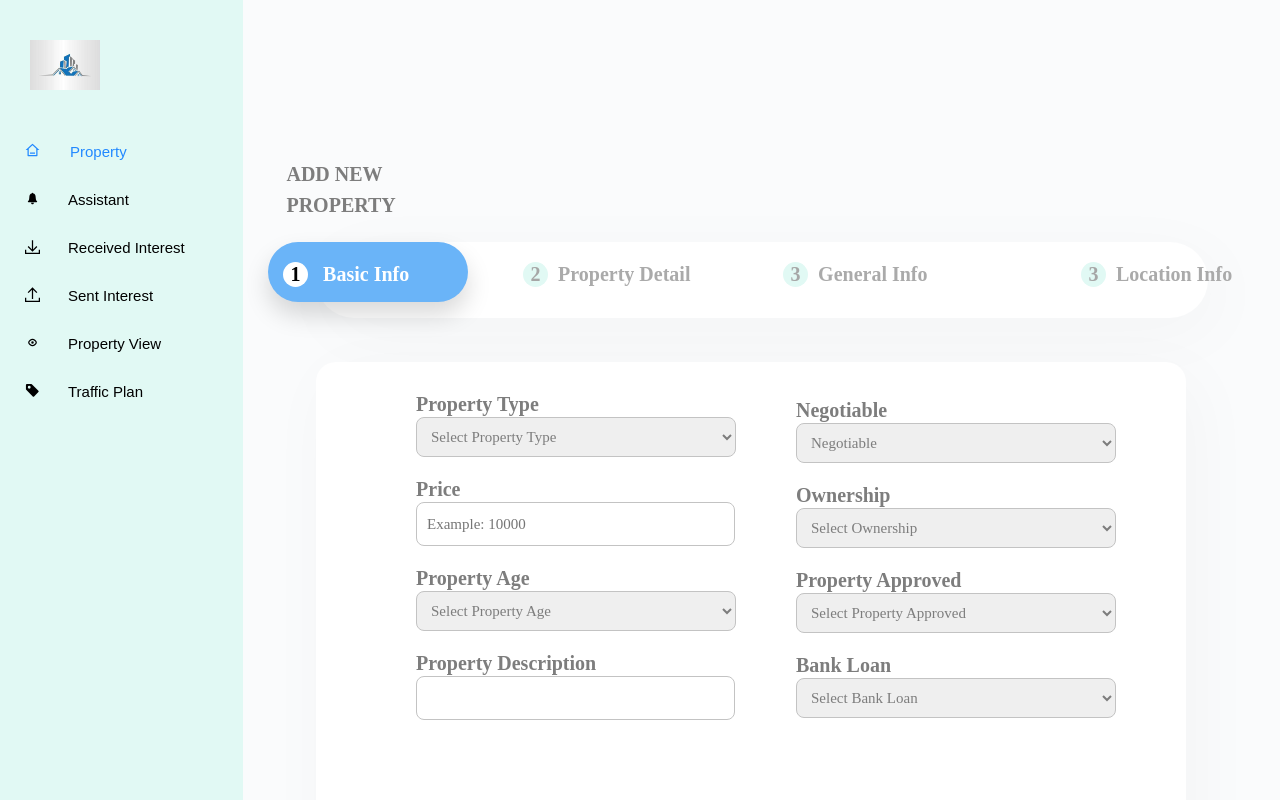
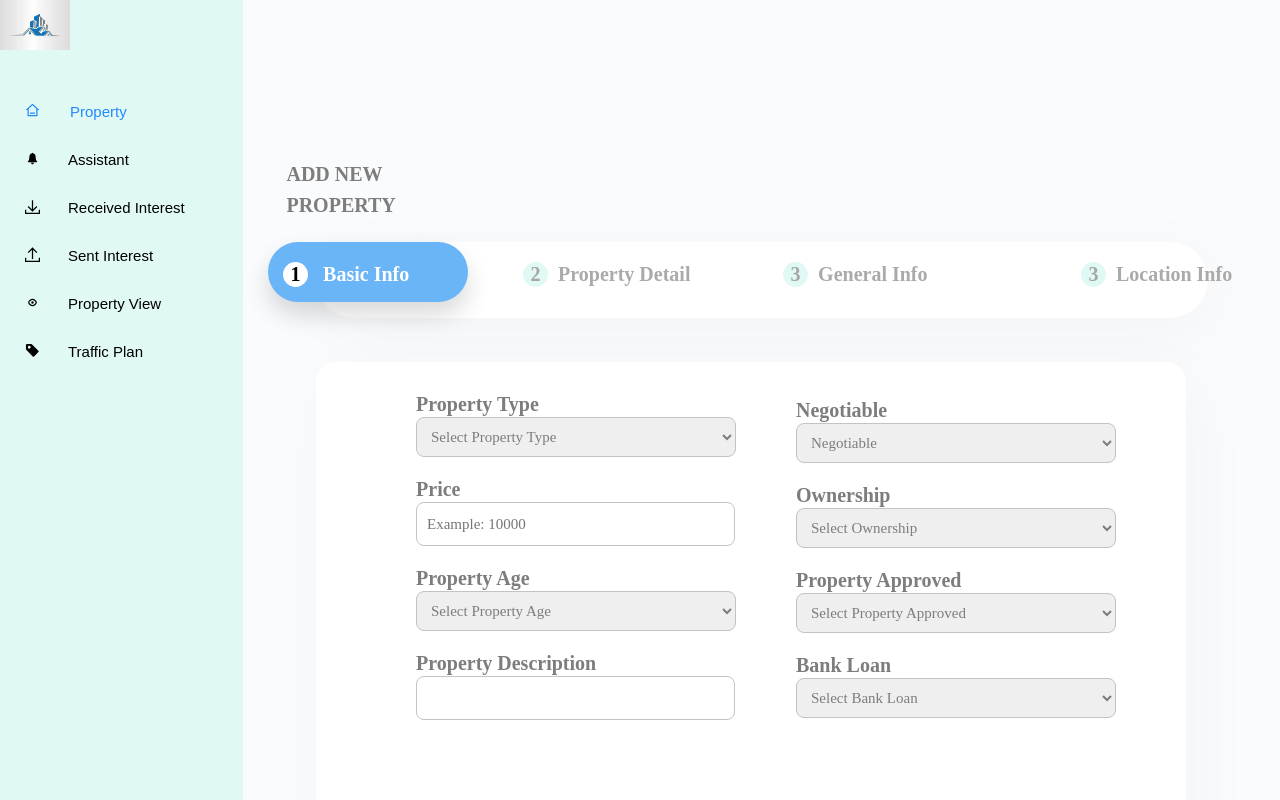
Before and after one commit to ChavvaNarayana/Real_Estate_Client, a React (Create React App) app: page /add in a window 1280 px wide. Shown: the top 800 px of the page. Built offline with nearby package versions, Linux system fonts and the light colour scheme.

Commit message:
added some css

```diff
--- a/src/components/Dashboard/menubar.css
+++ b/src/components/Dashboard/menubar.css
@@ -1,6 +1,8 @@
 .sidebarconatiner {
     background-color: #E1F9F4;
     width: 317px;
+    height: 100vh;
+    margin: 0;
 }
 
 .propert {
@@ -16,10 +18,6 @@
     color: #2289ff;
 }
 
-.logooption {
-    margin-left: 30px;
-    margin-top: 40px;
-}
 
 .sidesubcontainer {
     display: flex;
```
